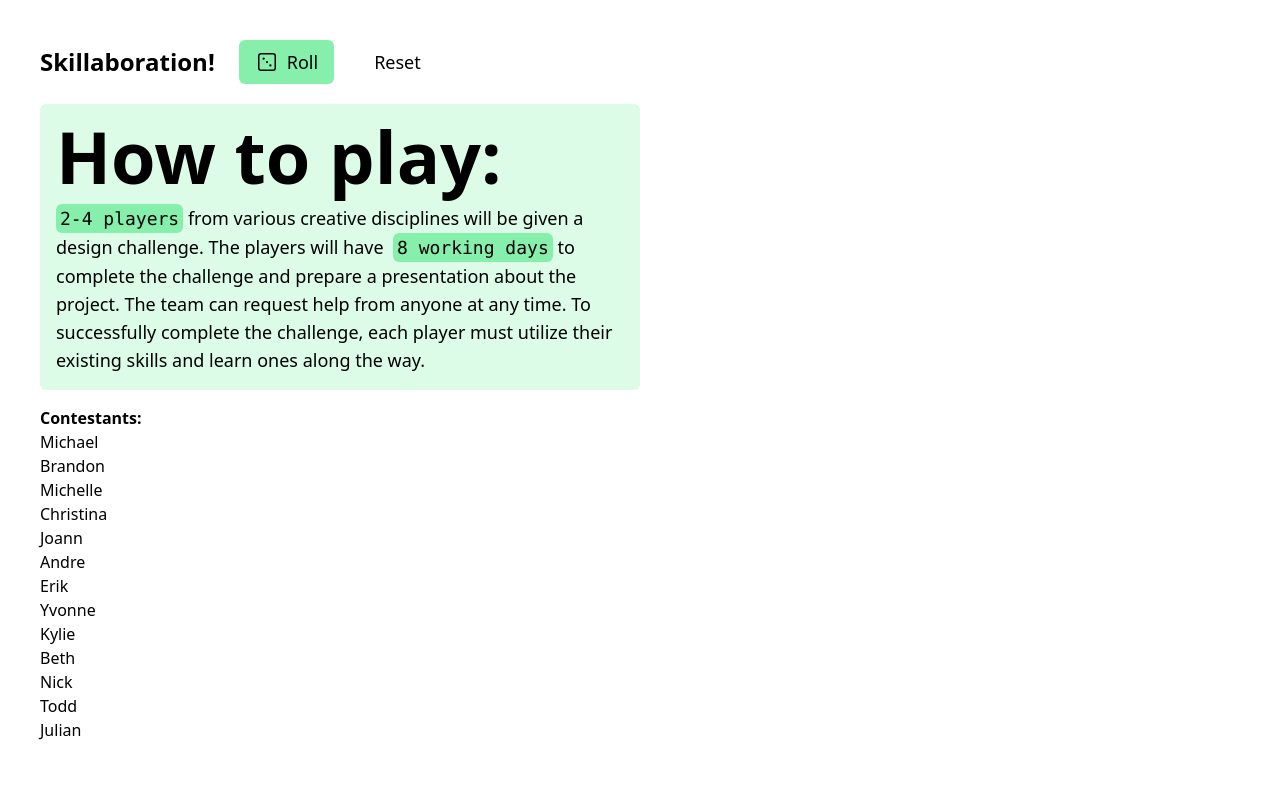
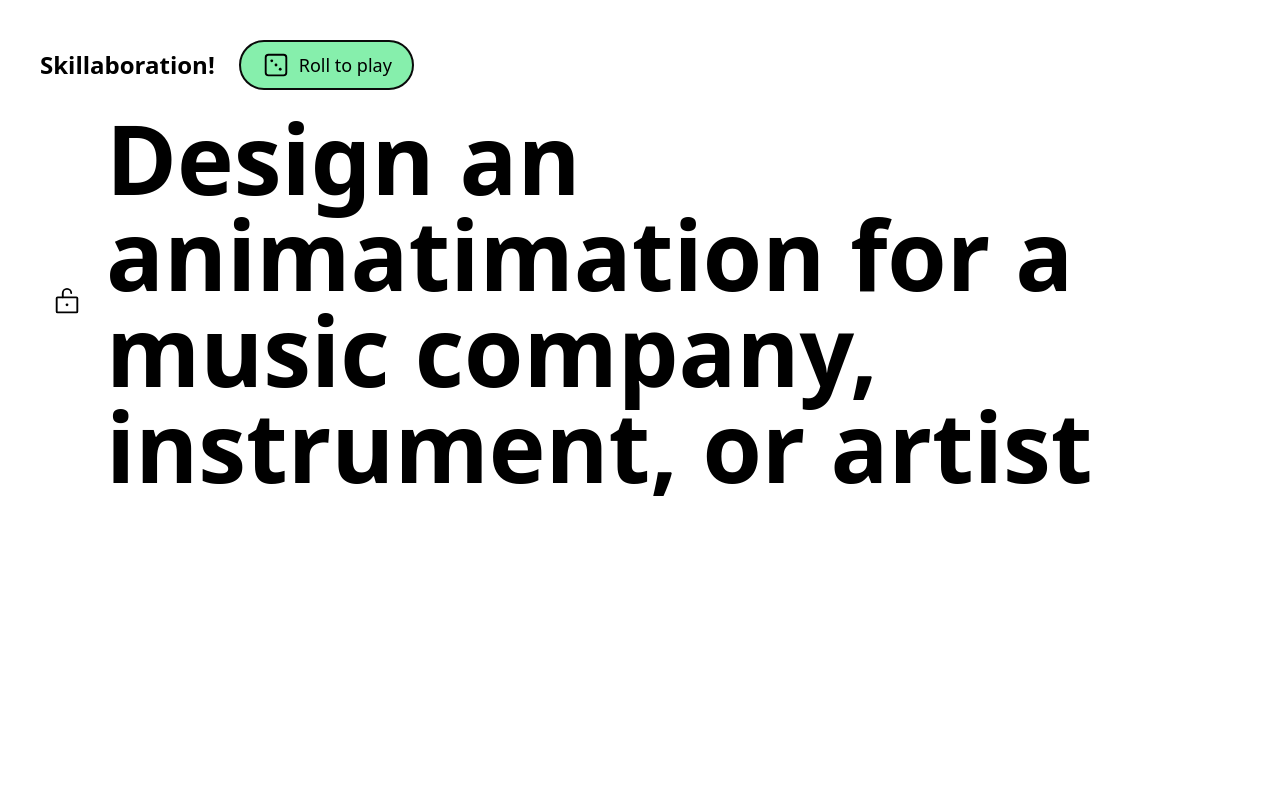
Before and after one commit to andreortiz82/skillaboration, an Astro site: page / in a window 1280 px wide. Shown: the top 800 px of the page. Built offline with nearby package versions, Linux system fonts and the light colour scheme; Astro itself is replaced by a stand-in of ours.

Commit message:
updating the project

```diff
--- a/src/components/ChallengeCard.tsx
+++ b/src/components/ChallengeCard.tsx
@@ -1,46 +1,66 @@
 import React, { useEffect, useState } from "react";
-import { DiceThree } from "phosphor-react";
-import { HowToPlay } from "./HowToPlay";
+import { DiceThree, Lock, LockOpen } from "phosphor-react";
 import _ from "lodash";
 import Confetti from "react-confetti";
 
 interface ChallengeCardProps {
-  players: any[];
-  skills: any[];
-  challenges: any[];
+  players: any;
+  skills: any;
+  challenges: any;
 }
 
 export const ChallengeCard = (props: ChallengeCardProps) => {
   const { players, skills, challenges } = props;
-  const tempRoundDescription = "How to play...";
+
+  const delayRate = (index) => {
+    const options = ["0", "500", "1000"];
+    return options[index];
+  };
+
+  const [playerLocked, setPlayerLocked] = useState(false);
+  const [challengeLocked, setChallengeLocked] = useState(false);
 
   const [party, setParty] = useState(false);
   const [skillaborators, setSkillaborators] = useState(null);
-  const [roundChallenge, setRoundChallenge] = useState(null);
-  const [roundSkill, setRoundSkill] = useState(null);
-  const [roundDescription, setRoundDescription] =
-    useState(tempRoundDescription);
+  const [roundChallenge, setRoundChallenge] = useState(
+    _.sampleSize(challenges, 1)
+  );
+  const [roundSkill, setRoundSkill] = useState(_.sampleSize(skills, 1));
+  const [roundDescription, setRoundDescription] = useState(null);
 
-  // useEffect(() => {}, []);
+  useEffect(() => {
+    const randomChallenge = _.sampleSize(challenges, 1);
+    const randomSkill = _.sampleSize(skills, 1);
+    setRoundDescription(`Design ${randomSkill} for ${randomChallenge}`);
+  }, []);
 
   const rollDice = () => {
     const randomPlayers = _.sampleSize(players, 3);
     const randomChallenge = _.sampleSize(challenges, 1);
     const randomSkill = _.sampleSize(skills, 1);
+    setParty(true);
 
-    setParty(true);
+    if (playerLocked === false) {
       setSkillaborators(randomPlayers);
+    }
+
+    if (challengeLocked === false) {
       setRoundChallenge(randomChallenge);
       setRoundSkill(randomSkill);
       setRoundDescription(`Design ${randomSkill} for ${randomChallenge}`);
+    }
   };
 
   const resetRound = () => {
+    setChallengeLocked(false);
+    setPlayerLocked(false);
     setSkillaborators(null);
     setRoundChallenge(null);
     setRoundSkill(null);
-    setRoundDescription(tempRoundDescription);
-    setParty(false);
+
+    const randomChallenge = _.sampleSize(challenges, 1);
+    const randomSkill = _.sampleSize(skills, 1);
+    setRoundDescription(`Design ${randomSkill} for ${randomChallenge}`);
   };
 
   const runParty = () => {
@@ -59,56 +79,106 @@ export const ChallengeCard = (props: ChallengeCardProps) => {
     );
   };
 
+  const RoundControls = ({ type, locked }: any) => {
+    return (
+      <div className="flex gap-4 flex-col justify-center">
+        <button
+          onClick={() => {
+            type === "player"
+              ? setPlayerLocked(!locked)
+              : setChallengeLocked(!locked);
+          }}
+          className="p-3 rounded-full cursor-pointer bg-white hover:bg-gray-200 ease-in-out duration-200"
+        >
+          {locked === true ? (
+            <Lock className="text-3xl" />
+          ) : (
+            <LockOpen className="text-3xl" />
+          )}
+        </button>
+      </div>
+    );
+  };
+
   return (
     <article>
       <header className="mb-5 flex gap-6 items-center">
         <h1 className="text-2xl font-bold">Skillaboration!</h1>
+        <div className="flex gap-3 items-center">
           <button
             disabled={party}
             className={`${
-            party !== true ? "" : "animate-pulse cursor-not-allowed"
-          } flex gap-2 items-center text-lg px-4 py-2 cursor-pointer rounded-md bg-green-300 hover:bg-green-400 ease-in-out duration-200`}
+              party !== true
+                ? "cursor-pointer px-5"
+                : "cursor-not-allowed animate-colors px-3"
+            } flex gap-2 border-neutral-950 border-2 items-center text-lg py-2 rounded-full bg-green-300 hover:bg-green-400 ease-in-out duration-200`}
             onClick={() => party !== true && rollDice()}
           >
             <DiceThree
-            className={`${party !== true ? "" : "animate-spin"} text-2xl`}
+              className={`${party !== true ? "" : "animate-spin"} text-3xl`}
             />{" "}
-          <span>{party !== true ? "Roll" : "Rolling..."}</span>
+            {party !== true && <span>Roll to play</span>}
           </button>
 
+          {skillaborators?.length > 0 && (
             <button
-          className="flex gap-2 items-center text-lg px-4 py-2 cursor-pointer rounded-md bg-white hover:bg-gray-200 ease-in-out duration-200"
+              className="flex gap-2 items-center text-lg px-4 py-3 rounded-full cursor-pointer bg-white hover:bg-gray-200 ease-in-out duration-200"
               onClick={() => resetRound()}
             >
               <span>Reset</span>
             </button>
+          )}
+        </div>
       </header>
 
       <section>
-        {skillaborators?.length > 0 ? (
         <>
           {runParty()}
-            <header className="mb-5">
+          <header className="mb-5 flex gap-3">
+            <RoundControls type="challenge" locked={challengeLocked} />
             <h1 className="text-8xl font-bold">{roundDescription}</h1>
           </header>
-            <b>Skillaborators:</b>
-            <ul>
-              {skillaborators?.map((p) => {
-                return <li key={p}>{p}</li>;
+
+          {skillaborators?.length > 0 && (
+            <div className="flex gap-3 mt-8">
+              <RoundControls type="player" locked={playerLocked} />
+
+              <div>
+                <h2 className="text-4xl font-bold mb-4">Skillaborators:</h2>
+                <ul className="flex gap-4">
+                  {skillaborators?.map((p, index) => {
+                    return (
+                      <li key={p}>
+                        <article className="flex flex-col items-center justify-center">
+                          <div
+                            className={`
+                            animate-players
+                            border-neutral-950
+                            border-4
+                            w-20
+                            h-20
+                            rounded-full
+                            overflow-hidden
+                            transition
+                            duration-300
+                            delay-${delayRate(index)}`}
+                          >
+                            <img
+                              className="w-full h-full"
+                              src={`https://ui-avatars.com/api/?background=random&name=${p}`}
+                            />
+                          </div>
+                          {p}
+                          {/* <span>{`delay-[${(index + 1) * 2}000ms]`}</span> */}
+                        </article>
+                      </li>
+                    );
                   })}
                 </ul>
+              </div>
+            </div>
+          )}
         </>
-        ) : (
-          <>
-            <HowToPlay />
-            <b>Contestants:</b>
-            <ul>
-              {players.map((p) => {
-                return <li key={p}>{p}</li>;
-              })}
-            </ul>
-          </>
-        )}
       </section>
     </article>
   );
--- a/src/pages/index.astro
+++ b/src/pages/index.astro
@@ -1,6 +1,7 @@
 ---
 import Layout from "../layouts/Layout.astro";
 import { ChallengeCard } from "../components/ChallengeCard";
+import { HowToPlay } from "../components/HowToPlay";
 
 const players = [
   "Michael",
@@ -41,14 +42,18 @@ const challenges = [
 ---
 
 <Layout title="Skillaboration!">
-  <main class="p-10">
-    <section>
+  <main class="p-10 relative">
+    <section class="h-screen">
       <ChallengeCard
-        client:load
+        client:only
         players={players}
         skills={skills}
         challenges={challenges}
       />
     </section>
+
+    <section class="flex justify-center items-center bg-purple-300 h-screen">
+      <HowToPlay />
+    </section>
   </main>
 </Layout>
--- a/tailwind.config.cjs
+++ b/tailwind.config.cjs
@@ -2,7 +2,34 @@
 module.exports = {
   content: ["./src/**/*.{astro,html,js,jsx,md,mdx,svelte,ts,tsx,vue}"],
   theme: {
-    extend: {},
+    extend: {
+      keyframes: {
+        colors: {
+          "0%": { background: "rgb(239 68 68)" },
+          "10%": { background: "rgb(249 115 22)" },
+          "20%": { background: "rgb(250 204 21)" },
+          "30%": { background: "rgb(163 230 53)" },
+          "40%": { background: "rgb(74 222 128)" },
+          "50%": { background: "rgb(94 234 212)" },
+          "60%": { background: "rgb(34 211 238)" },
+          "70%": { background: "rgb(56 189 248)" },
+          "80%": { background: "rgb(129 140 248)" },
+          "100%": { background: "rgb(251 113 133)" },
+        },
+        playerBounce: {
+          from: {
+            transform: "translate3d(0, -0.5rem, 0)",
+          },
+          to: {
+            transform: "translate3d(0, 0, 0)",
+          },
+        },
+      },
+      animation: {
+        colors: "colors 2s ease-in-out infinite",
+        players: "playerBounce 200ms ease-in infinite alternate",
+      },
+    },
   },
   plugins: [],
 };
```
Lines whose indentation alone changed are shown as unchanged.
